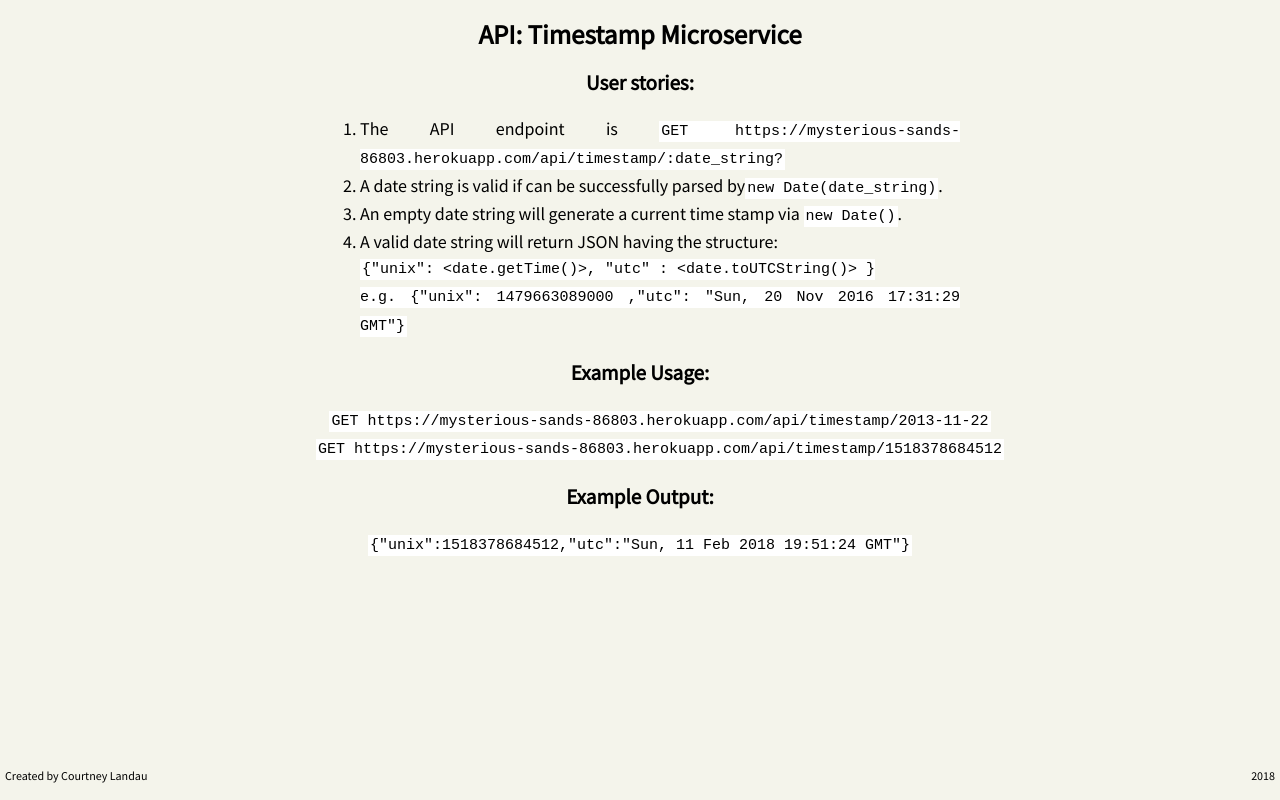
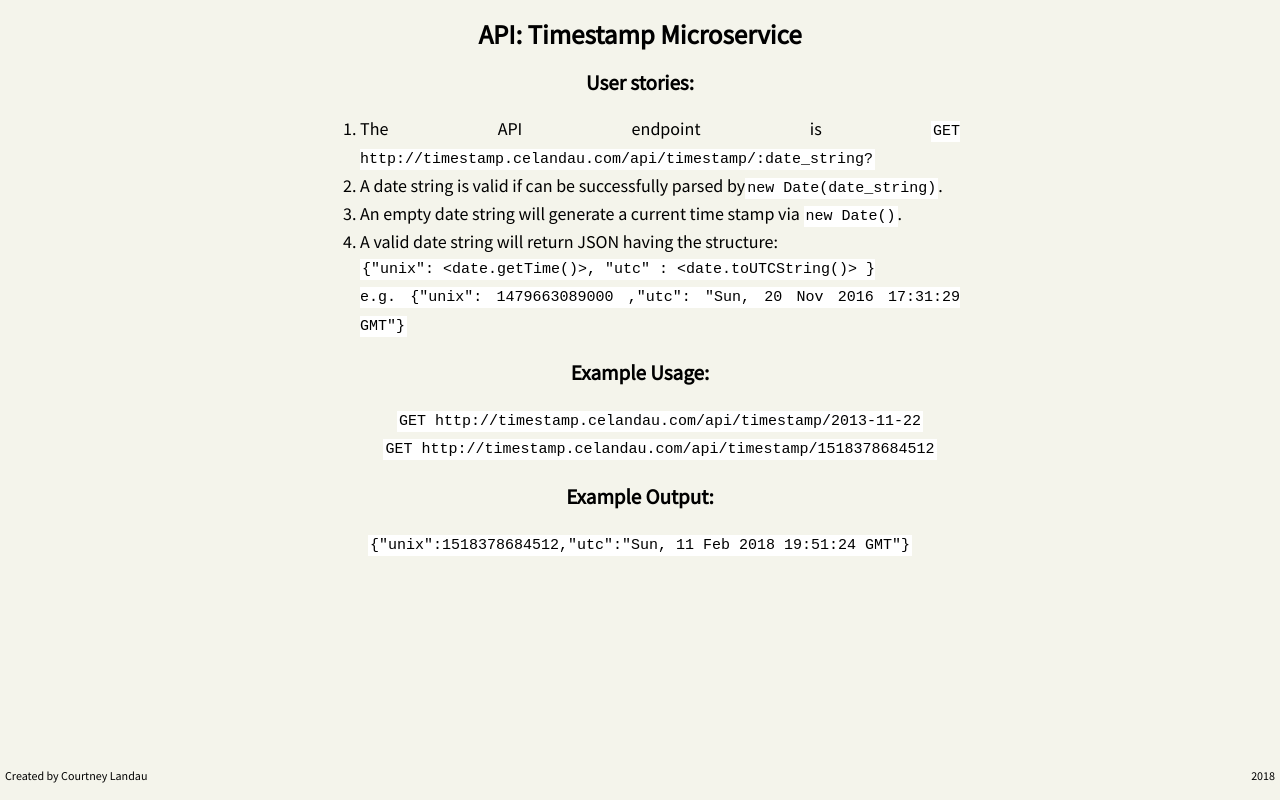
Before and after one commit to clandau/timestampMicroservice, a website: page views/index.html in a window 1280 px wide. Drawn offline with Linux system fonts and the light colour scheme; files that its build step writes are made by us from their sources.

Commit message:
fix link

```diff
--- a/views/index.html
+++ b/views/index.html
@@ -13,7 +13,7 @@
         <h2>API: Timestamp Microservice</h2>
         <h3>User stories: </h3>
         <ol class='stories'>
-            <li>The API endpoint is <code>GET https://mysterious-sands-86803.herokuapp.com/api/timestamp/:date_string?</code></li>
+            <li>The API endpoint is <code>GET http://timestamp.celandau.com/api/timestamp/:date_string?</code></li>
             <li>A date string is valid if can be successfully parsed by<code>new Date(date_string)</code>.</li>
             <li>An empty date string will generate a current time stamp via <code>new Date()</code>.</li>
             <li>A valid date string will return JSON having the structure: <br><code>{"unix": &lt;date.getTime()&gt;, "utc" : &lt;date.toUTCString()&gt; }<br>
@@ -23,9 +23,9 @@
     <h3>Example Usage:</h3>
         <ul>
             <li>
-                <code>GET https://mysterious-sands-86803.herokuapp.com/api/timestamp/2013-11-22</code>
+                <code>GET http://timestamp.celandau.com/api/timestamp/2013-11-22</code>
             </li>
-            <li><code>GET https://mysterious-sands-86803.herokuapp.com/api/timestamp/1518378684512</code></li>
+            <li><code>GET http://timestamp.celandau.com/api/timestamp/1518378684512</code></li>
         </ul>
 
     <h3>Example Output:</h3>
```
Also changed, not shown: views/oops.html (+1 -1 lines).
